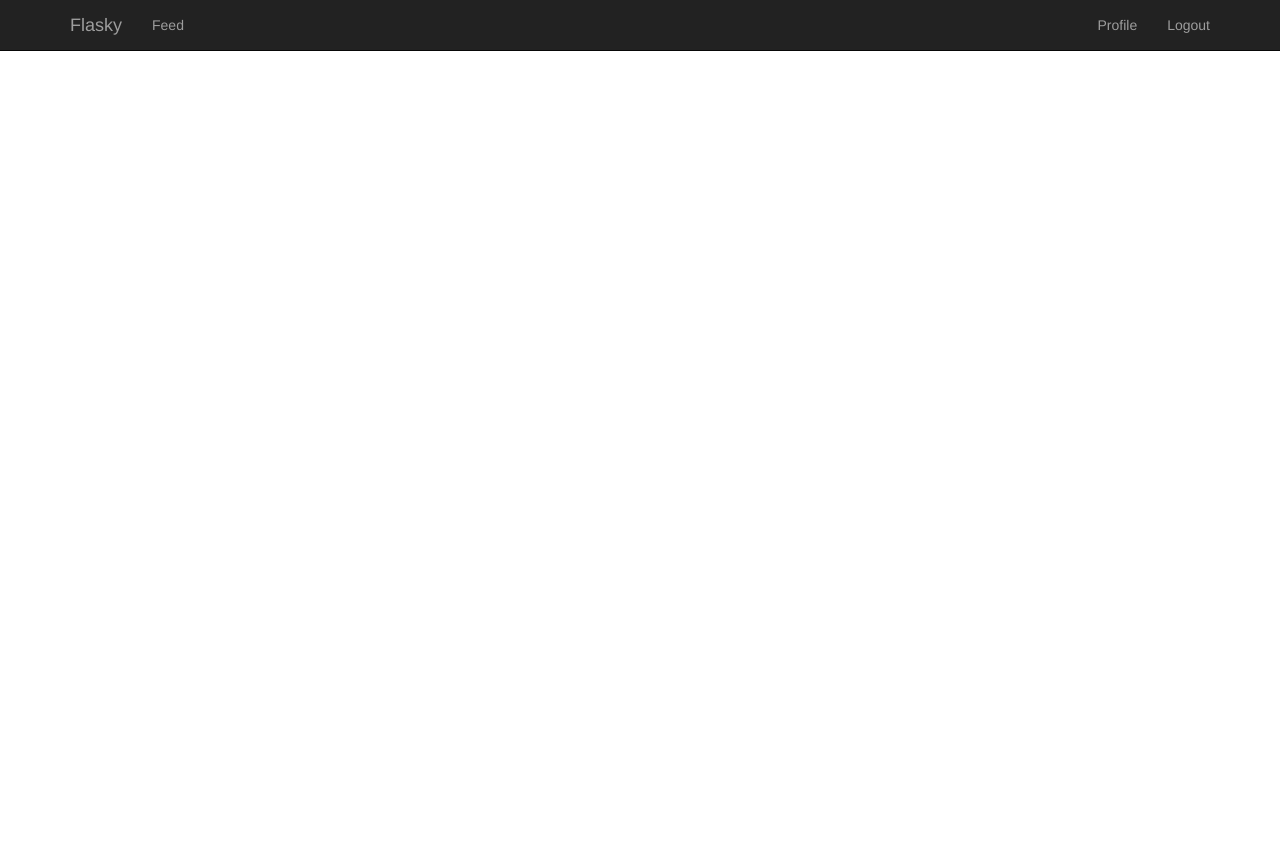
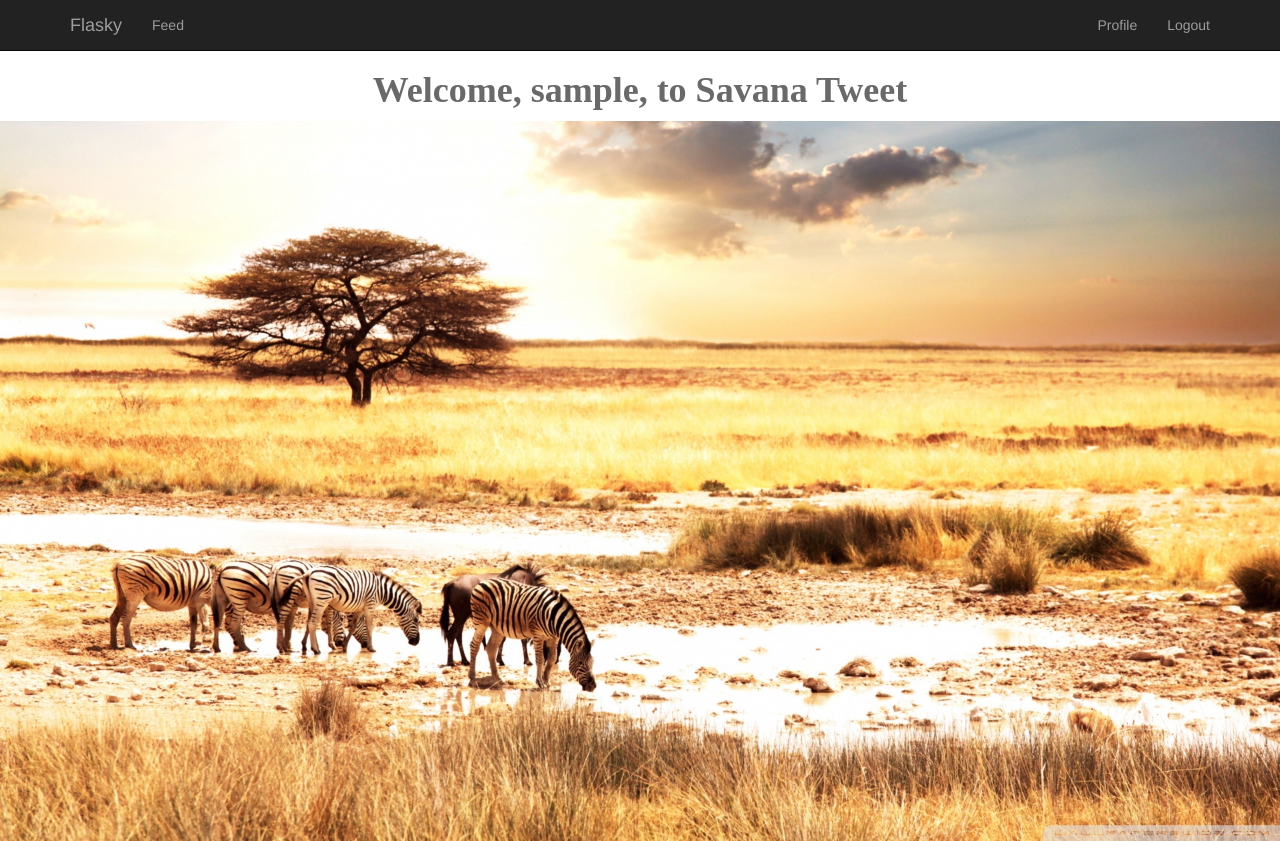
Before and after one commit to girls-go-it/savana-tweet, a Flask app: page / in a window 1280 px wide. Before the commit the page ends 51 px from the top, so only its background shows below. Run offline with Flask 2, Linux system fonts and the light colour scheme; the visitor is signed in with stand-in values (Sample User, id 1); data comes from the database, SQL or seed files in the repository; some libraries are stand-ins or nearby versions.

Commit message:
Index file created

```diff
--- a/app/static/style.css
+++ b/app/static/style.css
@@ -13,3 +13,16 @@
 .clearfix {
   overflow: auto;
 }
+
+.pic {
+	width: 100%;
+	height: 100%;
+}
+
+h2 {
+	text-align: center;
+    color: #696969;
+    font-family: Ubuntu;
+    font-size: 36px;
+    font-weight: bold
+}
--- /dev/null
+++ b/app/templates/index.html
@@ -0,0 +1,7 @@
+{% extends "base.html" %}
+{% block content %}
+	<div>
+		<h2> Welcome, {{ user }}, to Savana Tweet</h2>
+		<img src='{{ url_for('static', filename='zebras-savanna.jpg')}}' class="pic">
+	</div>
+{% endblock %}
--- a/app/templates/macros.html
+++ b/app/templates/macros.html
@@ -1,4 +1,4 @@
-{# Renders field for bootstrap 3 standards.
+    {# Renders field for bootstrap 3 standards.
 
     Params:
         field - WTForm field
--- a/app/views.py
+++ b/app/views.py
@@ -40,8 +40,9 @@ def before_request():
 
 
 @app.route('/')
+@login_required
 def index():
-    return render_template('base.html')
+    return render_template('index.html', user=current_user.username)
 
 @app.route('/signup', methods=['POST', 'GET'])
 def signup():
```
Also changed, not shown: app/static/zebras-savanna.jpg (added).
